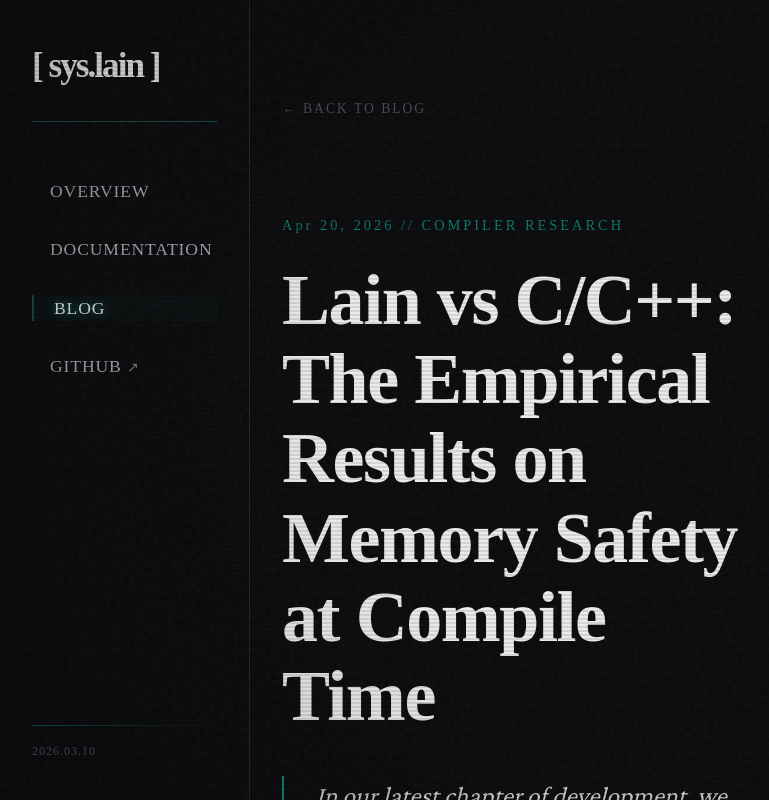
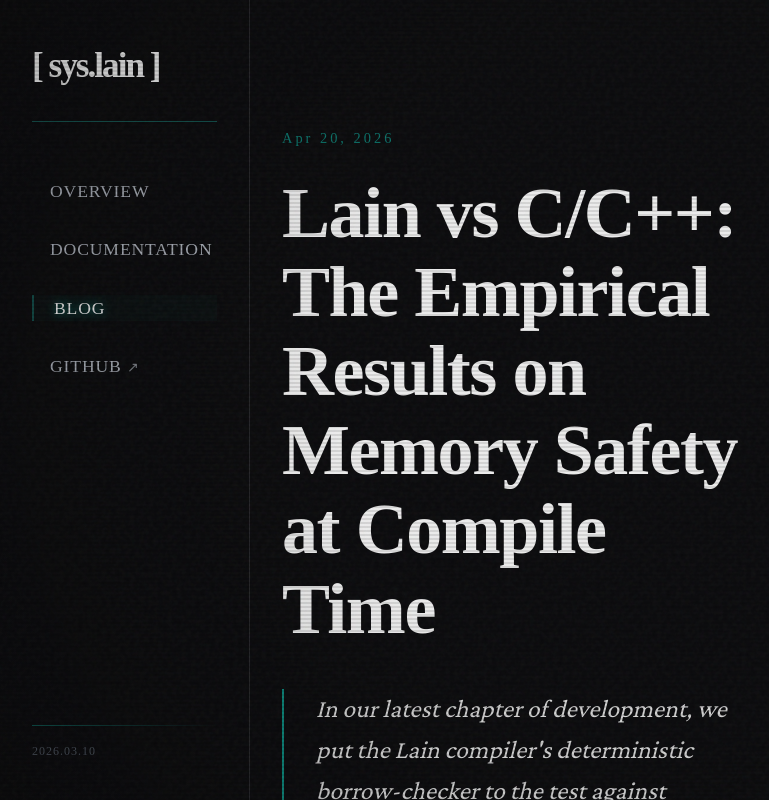
Before and after one commit to Marco-DG/lain, a Next.js app in the folder lain-website/: page /blog/empirical-results in a window 1280 px wide. Shown: the whole page, without its empty margins (0-769 px from the left). Built offline with nearby package versions, Linux system fonts and the light colour scheme.

Commit message:
minor viisual fixes to blog

```diff
--- a/lain-website/app/blog/empirical-results/Article.module.css
+++ b/lain-website/app/blog/empirical-results/Article.module.css
@@ -20,24 +20,10 @@
 
 .header {
     margin-bottom: 5rem;
+    padding-top: 2rem;
 }
 
-.backLink {
-    font-family: var(--font-mono);
-    color: var(--text-muted);
-    text-decoration: none;
-    font-size: 0.85rem;
-    text-transform: uppercase;
-    letter-spacing: 2px;
-    transition: all 0.3s ease;
-    display: inline-block;
-    margin-bottom: 4rem;
-}
-
-.backLink:hover {
-    color: var(--accent-teal);
-    transform: translateX(-4px);
-}
+/* .backLink removed */
 
 .date {
     font-family: var(--font-mono);
--- a/lain-website/app/blog/empirical-results/page.tsx
+++ b/lain-website/app/blog/empirical-results/page.tsx
@@ -8,14 +8,11 @@ export default function EmpiricalResultsArticle() {
             <div className={styles.container}>
                 <div className={styles.inner}>
                     <header className={styles.header}>
-                    <Link href="/blog" className={styles.backLink}>← Back to Blog</Link>
-                    <div style={{marginTop: '2rem'}}>
-                        <span className={styles.date}>Apr 20, 2026 // COMPILER RESEARCH</span>
-                        <h1 className={styles.title}>Lain vs C/C++: The Empirical Results on Memory Safety at Compile Time</h1>
-                        <p className={styles.intro}>
-                            In our latest chapter of development, we put the Lain compiler&apos;s deterministic borrow-checker to the test against industry-standard tools: GCC, Clang, ASan, UBSan, and Valgrind. Here is what we found.
-                        </p>
-                    </div>
+                    <span className={styles.date}>Apr 20, 2026</span>
+                    <h1 className={styles.title}>Lain vs C/C++: The Empirical Results on Memory Safety at Compile Time</h1>
+                    <p className={styles.intro}>
+                        In our latest chapter of development, we put the Lain compiler&apos;s deterministic borrow-checker to the test against industry-standard tools: GCC, Clang, ASan, UBSan, and Valgrind. Here is what we found.
+                    </p>
                 </header>
 
                 <div className={styles.content}>
```
